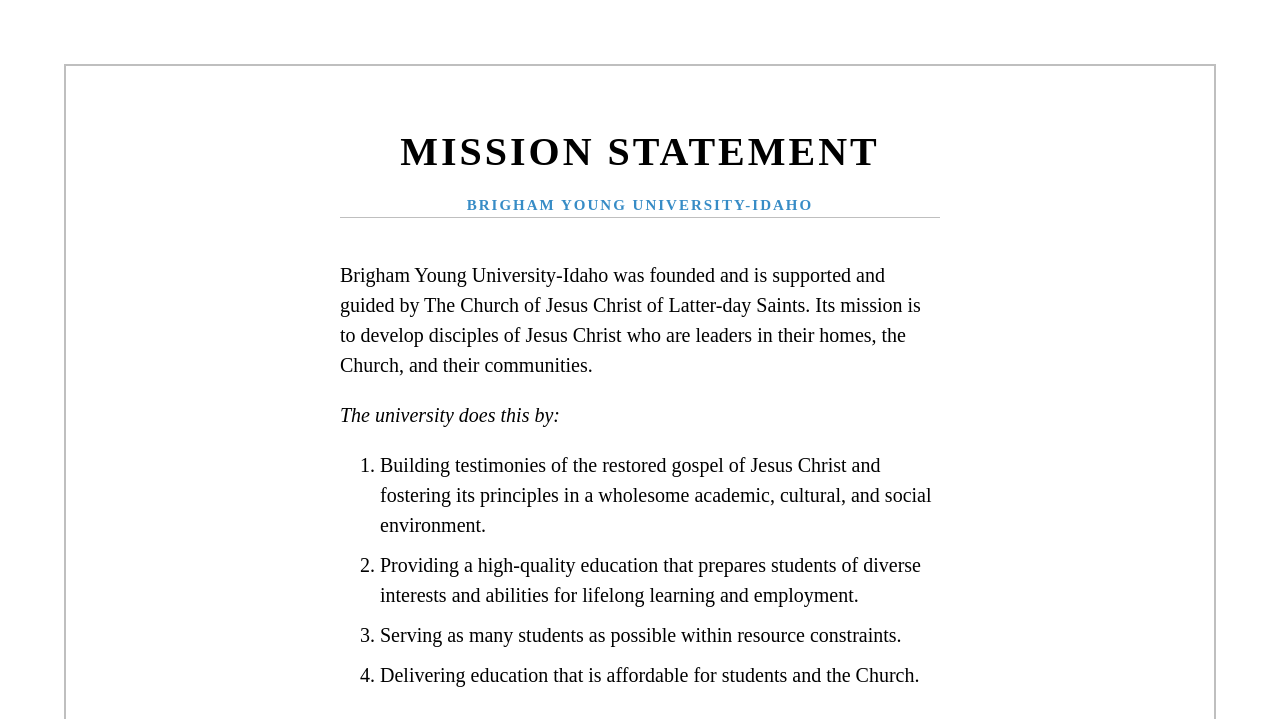
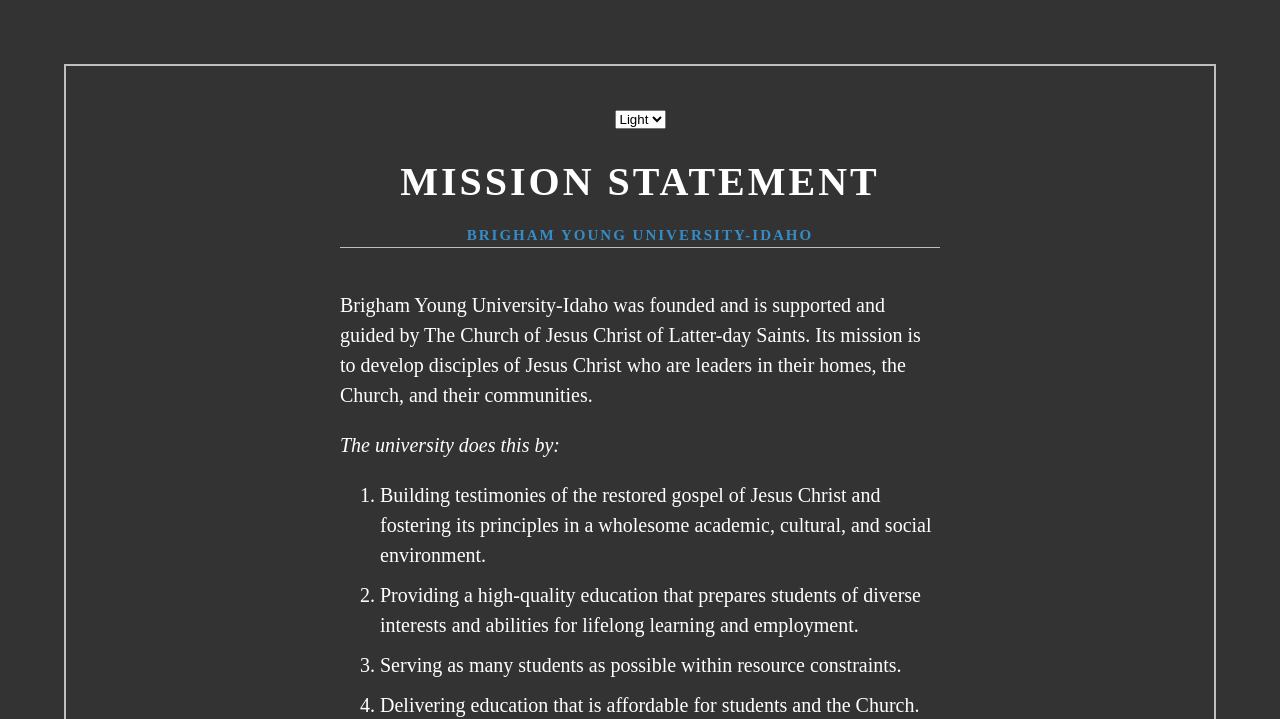
Before and after one commit to Rollin23/wdd131, a plain HTML site: page mission/mission_statement.html in a window 1280 px wide. Shown: the top 719 px of the page. Drawn offline with Linux system fonts and the light colour scheme; a script that the page names is missing.

Commit message:
dark theme

```diff
--- a/mission/mission.css
+++ b/mission/mission.css
@@ -11,6 +11,10 @@ body {
 
 }
 
+.dark {
+    background-color: #333;
+    color: white;
+}
 .content {
     max-width: 600px;
     text-align: center;
--- a/mission/mission_statement.html
+++ b/mission/mission_statement.html
@@ -9,9 +9,13 @@
         <meta name="viewport" content="width=device-width, initial-scale=1.0">
         <link rel="stylesheet" href="mission.css">
     </head>
-    <body>
+    <body class="dark">
         <div class="content">
             <header class="title">
+                <select name="theme" id="theme-selector">
+                    <option value="light">Light</option>
+                    <option value="dark">Dark</option>
+                </select>
                 <h1>Mission Statement</h1>
                 <h2>Brigham Young University-Idaho</h2>
                 <hr class="underline">
```
